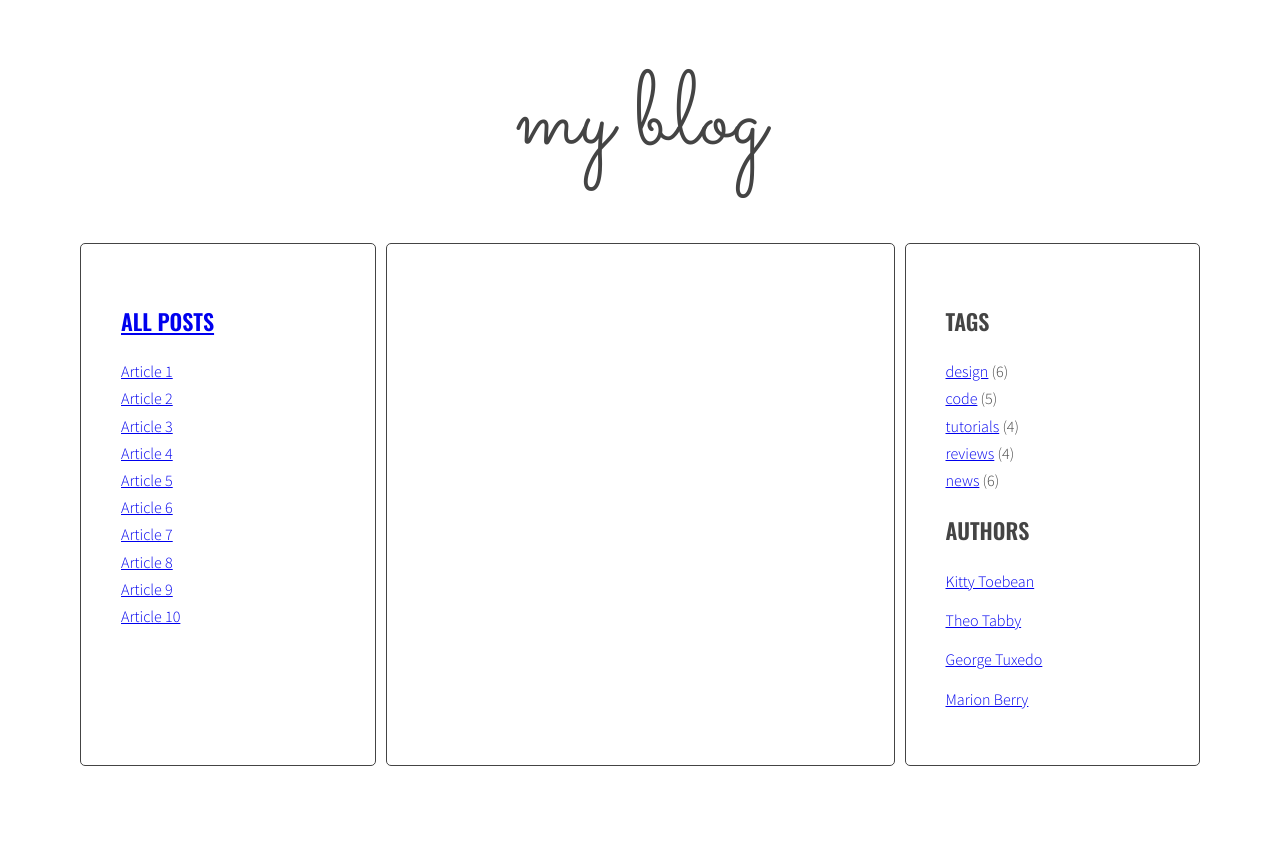
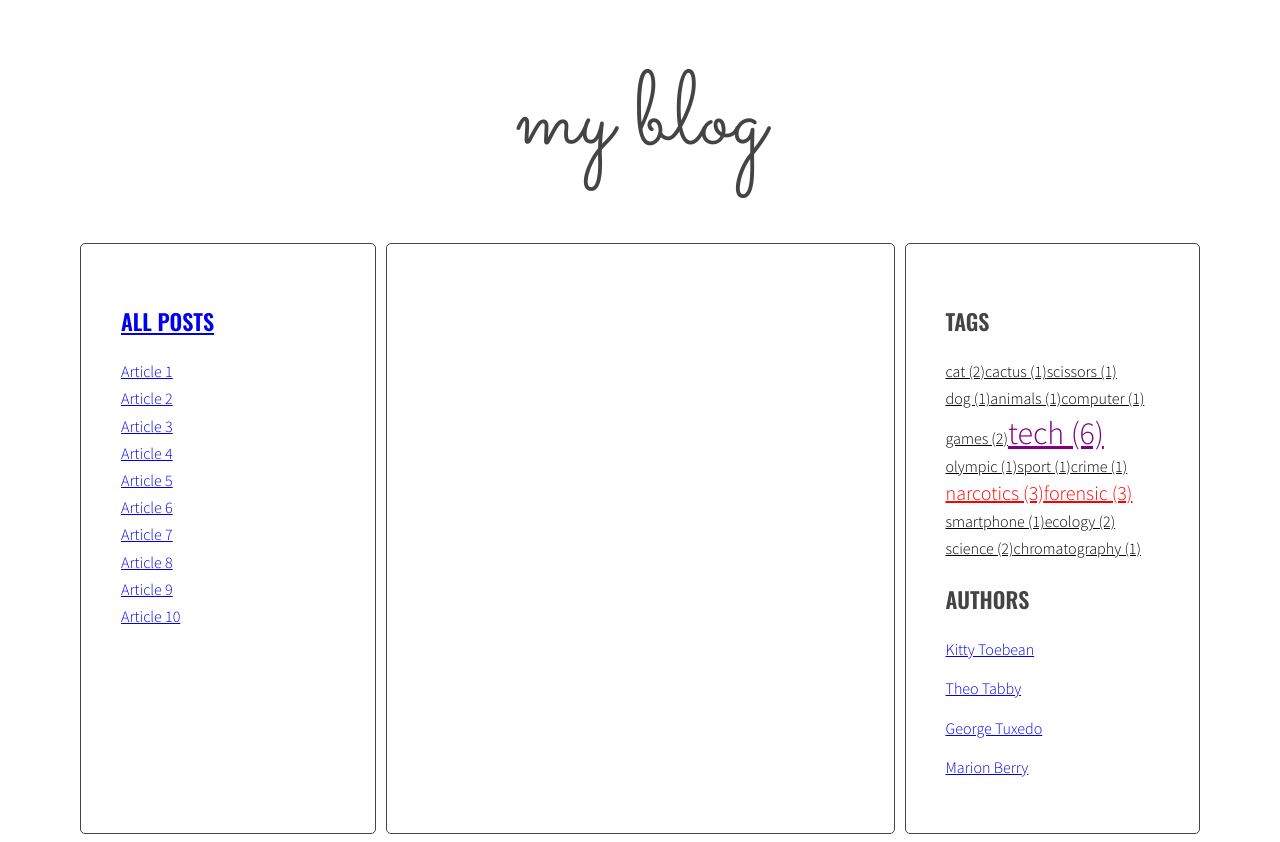
Before and after one commit to pawel-bozemski/javascript-blog, a website: page index.html in a window 1280 px wide. Before the commit the page ends 800 px from the top, so only its background shows below. Drawn offline with nearby package versions, Linux system fonts and the light colour scheme.

Commit message:
Add tag cloud

```diff
--- a/index.html
+++ b/index.html
@@ -44,7 +44,7 @@
                           </ul>
                         </div>
                     </article>
-                    <article class="post" id="article-3" data-tags="computer games esport" data-author="George Tuxedo">
+                    <article class="post" id="article-3" data-tags="computer games tech" data-author="George Tuxedo">
                         <h3 class="post-title">Article 3</h3>
                         <p class="post-author"></p>
                         <div class="post-content">
@@ -58,7 +58,7 @@
                           </ul>
                         </div>
                     </article>
-                    <article class="post" id="article-4" data-tags="games olympic sport" data-author="Kitty Toebean">
+                    <article class="post" id="article-4" data-tags="tech olympic sport" data-author="Kitty Toebean">
                         <h3 class="post-title">Article 4</h3>
                         <p class="post-author"></p>
                         <div class="post-content">
@@ -72,7 +72,7 @@
                           </ul>
                         </div>
                     </article>
-                    <article class="post" id="article-5" data-tags="crime police forensic" data-author="Marion Berry">
+                    <article class="post" id="article-5" data-tags="crime narcotics forensic" data-author="Marion Berry">
                         <h3 class="post-title">Article 5</h3>
                         <p class="post-author"></p>
                         <div class="post-content">
@@ -86,7 +86,7 @@
                           </ul>
                         </div>
                     </article>
-                    <article class="post" id="article-6" data-tags="tech smartphone tablet" data-author="George Tuxedo">
+                    <article class="post" id="article-6" data-tags="tech smartphone games" data-author="George Tuxedo">
                         <h3 class="post-title">Article 6</h3>
                         <p class="post-author"></p>
                         <div class="post-content">
@@ -100,7 +100,7 @@
                           </ul>
                         </div>
                     </article>
-                    <article class="post" id="article-7" data-tags="tech console games" data-author="Kitty Toebean">
+                    <article class="post" id="article-7" data-tags="ecology science tech" data-author="Kitty Toebean">
                         <h3 class="post-title">Article 7</h3>
                         <p class="post-author"></p>
                         <div class="post-content">
@@ -114,7 +114,7 @@
                           </ul>
                         </div>
                     </article>
-                    <article class="post" id="article-8" data-tags="science revolution ecology" data-author="Theo Tabby">
+                    <article class="post" id="article-8" data-tags="science tech ecology" data-author="Theo Tabby">
                         <h3 class="post-title">Article 8</h3>
                         <p class="post-author"></p>
                         <div class="post-content">
@@ -128,7 +128,7 @@
                           </ul>
                         </div>
                     </article>
-                    <article class="post" id="article-9" data-tags="medicine cancer therapy" data-author="Marion Berry">
+                    <article class="post" id="article-9" data-tags="narcotics tech forensic" data-author="Marion Berry">
                         <h3 class="post-title">Article 9</h3>
                         <p class="post-author"></p>
                         <div class="post-content">
@@ -160,11 +160,6 @@
                     <aside class="sidebar">
                     <h2 class="section-title">Tags</h2>
                     <ul class="list tags">
-                        <li><a href="#">design</a> <span>(6)</span></li>
-                        <li><a href="#">code</a> <span>(5)</span></li>
-                        <li><a href="#">tutorials</a> <span>(4)</span></li>
-                        <li><a href="#">reviews</a> <span>(4)</span></li>
-                        <li><a href="#">news</a> <span>(6)</span></li>
                     </ul>
                     <h2 class="section-title">Authors</h2>
                     <ul class="list authors">
--- a/js/script.js
+++ b/js/script.js
@@ -42,6 +42,9 @@ const optTitleSelector = '.post-title';
 const optTitleListSelector = '.titles';
 const optArticleTagsSelector = '.post-tags .list';
 const optArticleAuthorSelector = '.post-author';
+const optTagsListSelector = '.tags.list';
+const optCloudClassCount  = 5;
+const optCloudClassPrefix  = 'tag-size-' ;
 
 const generateTitleLinks = function(customSelector = '') {
 
@@ -85,7 +88,35 @@ const generateTitleLinks = function(customSelector = '') {
 
 generateTitleLinks();
 
+const calculateTagsParams = function (tags) {
+
+  const params = {
+    max: 0,
+    min: 999999
+  };
+
+  for (let tag in tags) {
+    params.max = Math.max(tags[tag], params.max);
+    params.min = Math.min(tags[tag], params.min);
+  }
+  return params;
+};
+
+const calculateTagClass = function (count, params) {
+
+  const normalizedCount = count - params.min;
+  const normalizedMax = params.max - params.min;
+  const percentage = normalizedCount / normalizedMax;
+  const classNumber = Math.floor( percentage * (optCloudClassCount - 1) + 1 );
+
+  return classNumber;
+
+};
+
 const generateTags = function (){
+
+  /* [NEW] create a new variable allTags with an empty object */
+  let allTags = {};
 
   /* [DONE] find all articles */
 
@@ -118,10 +149,24 @@ const generateTags = function (){
       /* [DONE] generate HTML of the link */
 
       const linkHTML = '<li><a href="#tag-' + tag + '">' + tag + '</a></li>';
+
       /* [DONE] add generated code to html variable */
 
       html = html + linkHTML;
 
+      /* [NEW] check if this link is NOT already in allTags */
+
+      if(!allTags.hasOwnProperty(tag)) {
+
+        /* [NEW] add generated code to allTags array */
+
+        allTags[tag] = 1;
+
+      } else {
+
+        allTags[tag]++;
+
+      }
       /* [DONE] END LOOP: for each tag */
 
     }
@@ -131,8 +176,34 @@ const generateTags = function (){
     articleTagWrapper.innerHTML = html;
 
     /* [DONE] END LOOP: for every article: */
+  }
 
+  /* [NEW] find list of tags in right column */
+
+  const tagList = document.querySelector('.tags');
+
+  /* [NEW] create variable for all links HTML code*/
+
+  const tagsParams = calculateTagsParams(allTags);
+
+  console.log ('tagsParams',tagsParams);
+
+  let allTagsHTML = '';
+
+  /* [NEW] START LOOP: for each tag in allTags :*/
+
+  for (let tag in allTags) {
+
+    /* [NEW] generate code of link and add it to allTagsHTML*/
+
+    allTagsHTML += '<li><a class="tag-size-' + calculateTagClass(allTags[tag], tagsParams) + '" href="#tag-' + tag + '">' + tag + ' (' + allTags[tag] +') ' + '</a></li>';
   }
+
+  /* [NEW] END LOOP: for each tag in allTags */
+  /* [NEW] add html from allTagsHTML to tagList */
+
+  tagList.innerHTML = allTagsHTML;
+
 };
 
 generateTags();
@@ -333,7 +404,7 @@ const addClickListenersToAuthors = function () {
 addClickListenersToAuthors();
 
 const allPostRefreshArticleList = document.getElementById('all-posts');
-console.log('allPostRefreshArticleList',allPostRefreshArticleList);
+
 allPostRefreshArticleList.addEventListener('click', function() {
   generateTitleLinks();
 });
--- a/sass/style.scss
+++ b/sass/style.scss
@@ -121,3 +121,31 @@ body {
     padding: 5px;
   }
 }
+
+/* Tags */
+
+.tags li {
+  display: inline-block;
+  line-height: normal;
+}
+
+.tag-size-1 {
+  font-size: 16px;
+  color: black;
+}
+.tag-size-2 {
+  font-size: 20px;
+  color: red;
+}
+.tag-size-3 {
+  font-size: 24px;
+  color: pink;
+}
+.tag-size-4 {
+  font-size: 28px;
+  color: purple;
+}
+.tag-size-5 {
+  font-size: 32px;
+  color: purple;
+}
```
Also changed, not shown: css/style.css, 1 other file.
